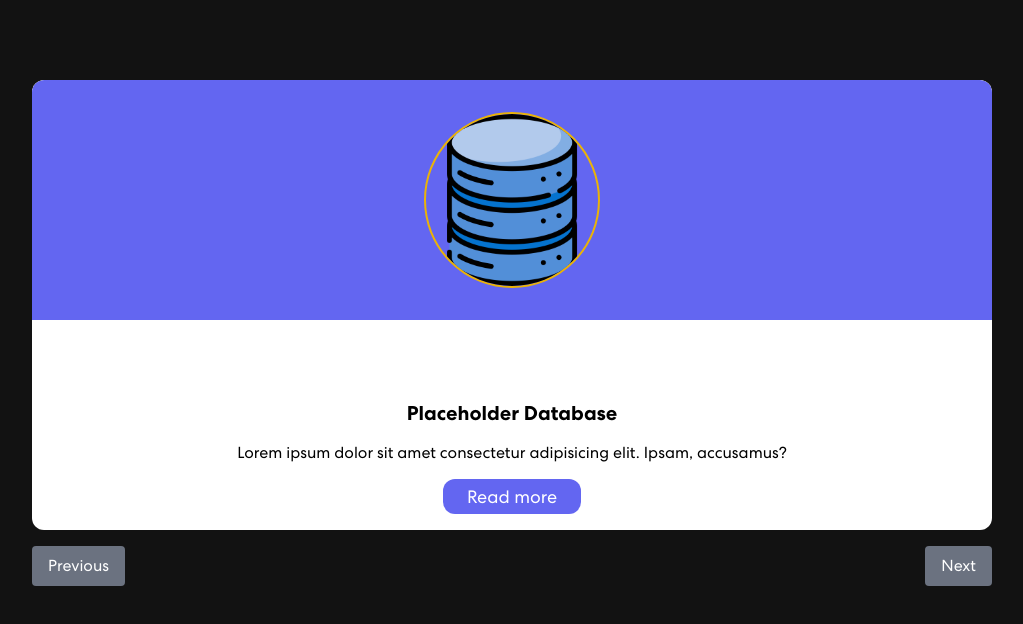
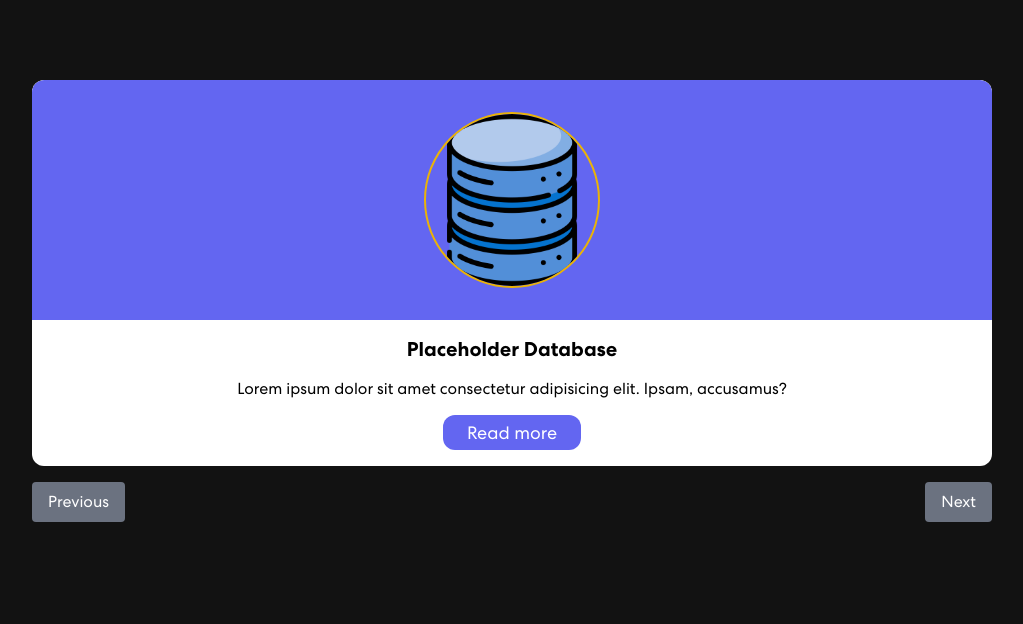
Before and after one commit to mateusb12/mateus_portfolio, a React (Create React App) app: page /mateus_portfolio/customcarousel in a window 1280 px wide. Shown: the top 624 px of the page, without its empty margins (128-1151 px from the left). Built offline with nearby package versions, Linux system fonts and the light colour scheme.

Commit message:
Add touch swipe functionality to carousel - Remove Tailwind CSS imports and obsolete styles from CustomCarousel.css - Introduce carousel-track and carousel-slide classes with flex layout and transitions - Implement touchStart and touchMove handlers in CustomCarousel.js for swipe navigation

```diff
--- a/src/components/Projects/CustomCarousel.css
+++ b/src/components/Projects/CustomCarousel.css
@@ -1,15 +1,3 @@
-/*@tailwind base;*/
-/*@tailwind components;*/
-/*@tailwind utilities;*/
-
-/*@layer base {*/
-/*    .custom-carousel {*/
-/*        background-color: red;*/
-/*    }*/
-/*}*/
-
-
-
 /* Root Container */
 .custom-carousel {
     /* Add any specific styles for the carousel container if needed */
@@ -21,15 +9,28 @@
     margin: 0 auto;
 }
 
-/* Inner container with top margin */
+/* Carousel Inner */
 .carousel-inner {
+    overflow: hidden;
+    position: relative;
     margin-top: 5rem;
+}
+
+/* Carousel Track */
+.carousel-track {
+    display: flex;
+    transition: transform 0.5s ease-in-out;
+}
+
+/* Carousel Slide */
+.carousel-slide {
+    min-width: 100%;
+    box-sizing: border-box;
 }
 
 /* Content box styling */
 .carousel-content {
     background-color: #ffffff;
-    height: 450px;
     color: #000000;
     border-radius: 12px;
     display: flex;
--- a/src/components/Projects/CustomCarousel.js
+++ b/src/components/Projects/CustomCarousel.js
@@ -31,6 +31,7 @@ const data = [
 const CustomCarousel = () => {
 
     const [currentIndex, setCurrentIndex] = useState(0);
+    const [touchPosition, setTouchPosition] = useState(null)
 
     const prevSlide = () => {
         const isFirstSlide = currentIndex === 0;
@@ -44,38 +45,72 @@ const CustomCarousel = () => {
         setCurrentIndex(newIndex);
     };
 
+    const handleTouchStart = (e) => {
+        const touchDown = e.touches[0].clientX;
+        setTouchPosition(touchDown);
+    };
+
+    const handleTouchMove = (e) => {
+        const touchDown = touchPosition;
+
+        if (touchDown === null) {
+            return;
+        }
+
+        const currentTouch = e.touches[0].clientX;
+        const diff = touchDown - currentTouch;
+
+        if (diff > 5) {
+            // Swiped left
+            nextSlide();
+        }
+
+        if (diff < -5) {
+            // Swiped right
+            prevSlide();
+        }
+
+        setTouchPosition(null);
+    };
+
     return (
         <div className="custom-carousel">
             <div className="carousel-wrapper">
-                <div className="carousel-inner">
+                <div
+                    className="carousel-inner"
+                    onTouchStart={handleTouchStart} // Add touch start handler
+                    onTouchMove={handleTouchMove}   // Add touch move handler
+                >
+                    <div
+                        className="carousel-track"
+                        style={{ transform: `translateX(-${currentIndex * 100}%)` }}
+                    >
+                        {data.map((item, index) => (
+                            <div className="carousel-slide" key={index}>
                                 <div className="carousel-content">
                                     <div className="carousel-image-container">
                                         <img
-                                src={data[currentIndex].img}
-                                alt={data[currentIndex].name}
+                                            src={item.img}
+                                            alt={item.name}
                                             className="carousel-image"
                                         />
                                     </div>
-
                                     <div className="carousel-text">
-                            <p className="carousel-title">{data[currentIndex].name}</p>
-                            <p className="carousel-review">{data[currentIndex].review}</p>
+                                        <p className="carousel-title">{item.name}</p>
+                                        <p className="carousel-review">{item.review}</p>
                                         <button className="carousel-readmore-button">
                                             Read more
                                         </button>
                                     </div>
                                 </div>
+                            </div>
+                        ))}
+                    </div>
                     <div className="carousel-navigation">
-                        <button
-                            onClick={prevSlide}
-                            className="carousel-nav-button"
-                        >
+                        <button onClick={prevSlide} className="carousel-nav-button">
                             Previous
                         </button>
-                        <button
-                            onClick={nextSlide}
-                            className="carousel-nav-button"
-                        >
+                        <button onClick={nextSlide} className="carousel-nav-button">
                             Next
                         </button>
                     </div>
```
Lines whose indentation alone changed are shown as unchanged.
